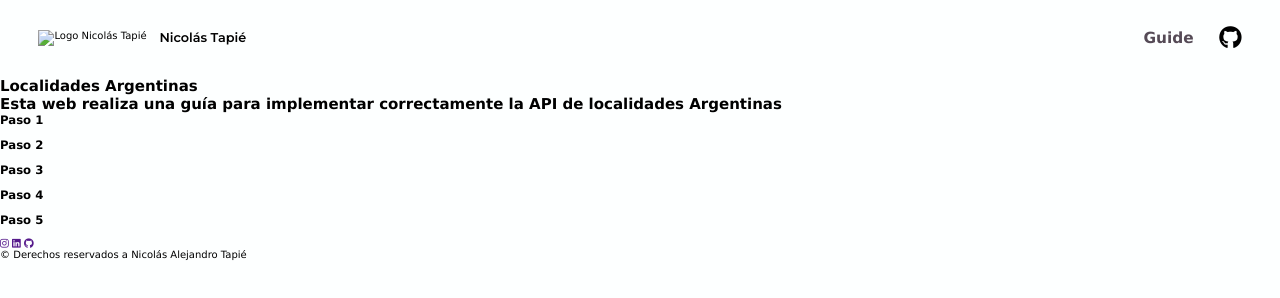
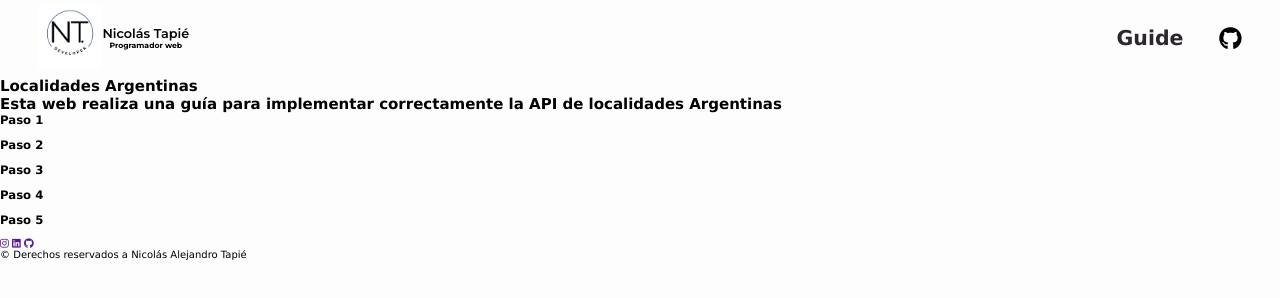
Before and after one commit to nicotapie30/GeoArgentinaAPI-data, a website: page src/html/index.html in a window 1280 px wide. Drawn offline with Linux system fonts and the light colour scheme.

Commit message:
add: 035 Finalizando diseño de header

```diff
--- a/src/css/style.css
+++ b/src/css/style.css
@@ -8,10 +8,10 @@ body {
     font-family: 'Lucida Sans', 'Lucida Sans Regular', 'Lucida Grande', 'Lucida Sans Unicode', Geneva, Verdana, sans-serif;
     --fonttitle: 'Poppins';
     --fonttext: 'Montserrat';
-    --backgroundcolor: #FDFFFF;
+    --backgroundcolor: #FDFDFD;
     --titlecolor: #61ADA0;
     --subtitlecolor: #B2D5BA;
-    --itemscolor: #554a56;
+    --itemscolor: #2c272c;
     --objetscolor: #248F8D;
 }
 
@@ -39,14 +39,34 @@ body {
 /*-- LOGO Y NAME --*/
 .header__container-creator {
     display: flex;
-    gap: 0.5rem;
+    align-items: center;
+    justify-content: center;
 }
 
 
-.creator__name {
+.creator__img {
+    width: 2.5rem;
+    height: 2.5rem;
+}
+
+
+.creator__container-description {
+    display: flex;
+    flex-direction: column;
+    align-items: center;
+}
+
+
+.creator__item {
     font-family: var(--fonttext);
     font-size: 0.5rem;
     font-weight: 600;
+}
+
+
+.creator__desc {
+    font-size: 0.3rem;
+    font-weight: 700;
 }
 
 
@@ -54,16 +74,23 @@ body {
 /*-- LINKS --*/
 .header__nav {
     display: flex;
-    gap: 1rem;
+    gap: 1.4rem;
     align-items: center;
 }
 
 
 .nav__link {
     text-decoration: none;
-    font-size: 0.6rem;
+    font-size: 0.8rem;
     font-weight: 600;
     color: var(--itemscolor);
+    transition: all 200ms ease;
+    display: flex;
+    justify-content: center;
+
+    &:hover {
+        filter: invert(50%) contrast(150%);
+    }
 }
 
 
--- a/src/html/index.html
+++ b/src/html/index.html
@@ -31,8 +31,12 @@
     <div class="layout">
         <header class="header">
             <div class="header__container-creator">
-                <img class="creator__img" src="" alt="Logo Nicolás Tapié" title="Nicolás Tapié">
-                <span class="creator__name">Nicolás Tapié</span>
+                <img class="creator__img" src="/public/imgs/Logo-Nico.png" alt="Logo Nicolás Tapié"
+                    title="Nicolás Tapié">
+                <div class="creator__container-description">
+                    <span class="creator__item creator__name">Nicolás Tapié</span>
+                    <span class="creator__item creator__desc">Programador web</span>
+                </div>
             </div>
 
             <div class="header__container-nav">
```
Also changed, not shown: public/imgs/Logo-Nico.png (added).
